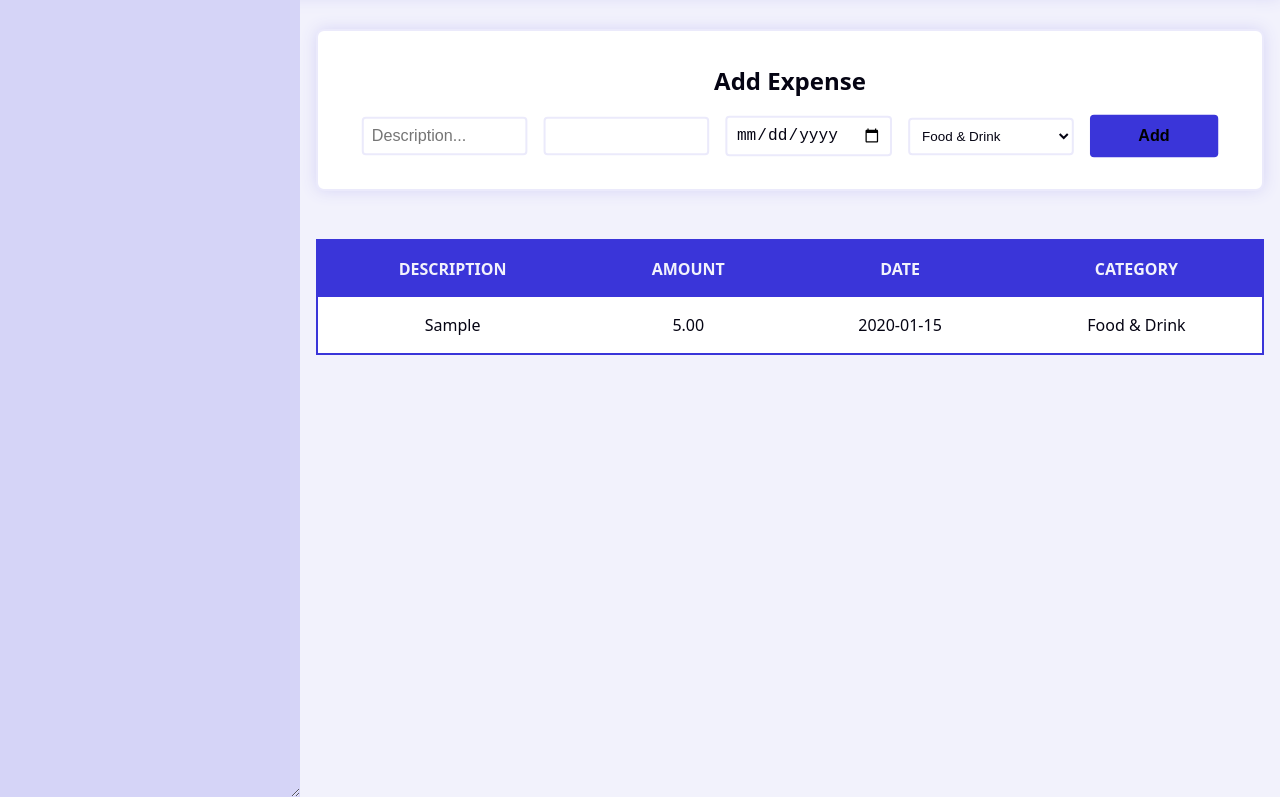
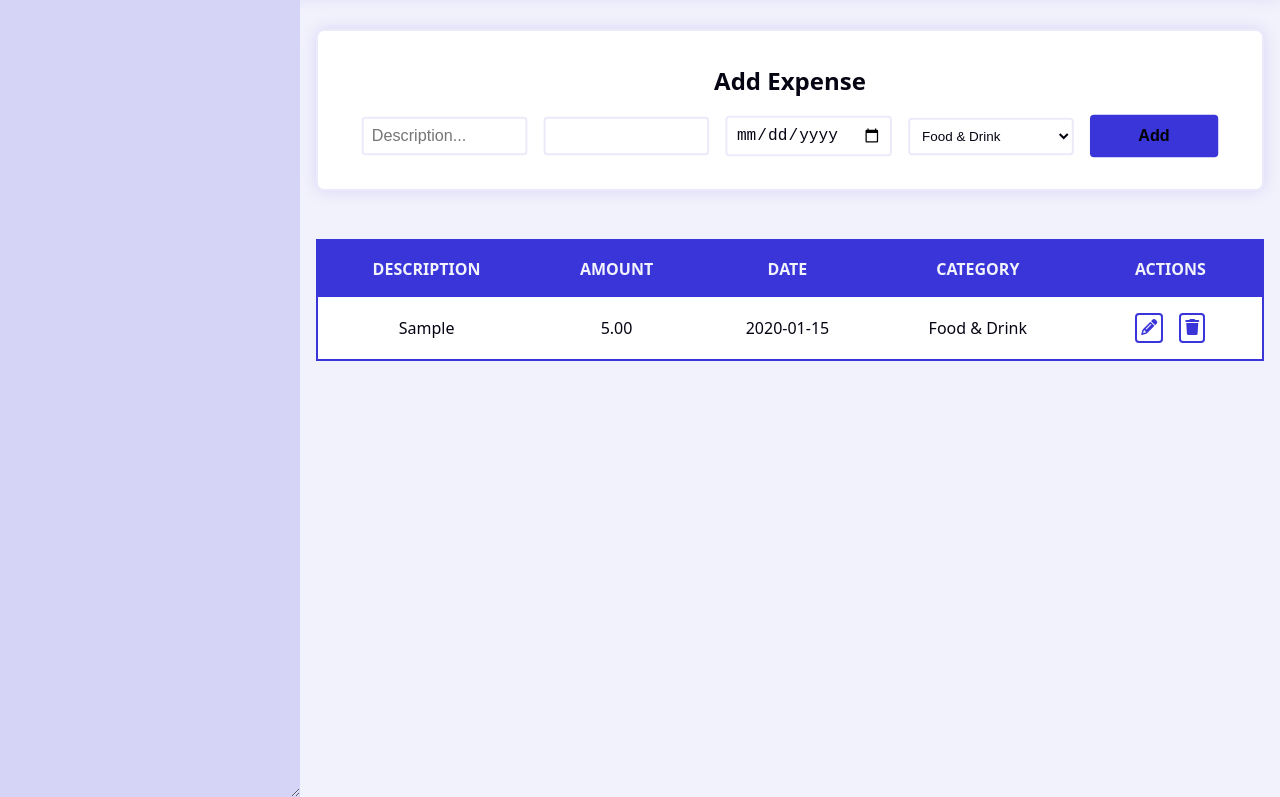
Before and after one commit to Leonard-Atorough/JS-Projects-and-components, a website built with Vite: page expense-tracker/index.html in a window 1280 px wide. Both pictures are taken after typing "Sample", "5", "2020-01-15" into the empty fields and a click on the button "Add". Shown: the part 83-880 px from the top of the page. Built offline with nearby package versions, Linux system fonts and the light colour scheme.

Commit message:
add edit buttons and hook up delete event handling

```diff
--- a/expense-tracker/index.html
+++ b/expense-tracker/index.html
@@ -6,6 +6,7 @@
     <meta name="viewport" content="width=device-width, initial-scale=1.0" />
     <link rel="stylesheet" href="src/css/style.css" />
     <title>expense-tracker</title>
+    <script src="https://kit.fontawesome.com/3d2cce5ff6.js" crossorigin="anonymous"></script>
   </head>
   <body>
     <div id="app"></div>
--- a/expense-tracker/src/ui/components/expenseRow.module.css
+++ b/expense-tracker/src/ui/components/expenseRow.module.css
@@ -3,7 +3,20 @@
   &.-alternate {
     background-color: var(--background-100);
   }
-  > .row {
+  > .cell {
     padding: 1rem;
   }
+  .button {
+    border: 2px solid var(--primary);
+    background-color: transparent;
+    color: var(--primary);
+    padding: 4px;
+    margin: 0 0.5rem;
+    border-radius: 4px;
+
+    &:hover {
+      background-color: var(--primary);
+      color: var(--background);
+    }
+  }
 }
--- a/expense-tracker/src/ui/components/expenseRow.ts
+++ b/expense-tracker/src/ui/components/expenseRow.ts
@@ -1,4 +1,5 @@
 import type { Expense } from "../../models/expense";
+import { appStore } from "../../state/store";
 
 import styles from "./expenseRow.module.css";
 
@@ -7,25 +8,68 @@ export const createExpenseRow = (
   isAlternative?: boolean
 ): HTMLTableRowElement => {
   const tableRow = document.createElement("tr");
-  tableRow.classList.add(`${styles["expense-table-row"]}`);
+  tableRow.id = expense.id;
+  tableRow.classList.add(styles["expense-table-row"]);
   if (isAlternative) tableRow.classList.add(`${styles["-alternate"]}`);
 
   const fragement = new DocumentFragment();
 
-  const desc = createTableRow({ content: expense.description });
-  const amnt = createTableRow({ content: (expense.amountCents / 100).toFixed(2).toString() });
-  const date = createTableRow({ content: expense.date });
-  const category = createTableRow({ content: expense.category ?? "(Empty)" });
+  const desc = createTableCell({ content: expense.description });
+  const amnt = createTableCell({ content: (expense.amountCents / 100).toFixed(2).toString() });
+  const date = createTableCell({ content: expense.date });
+  const category = createTableCell({ content: expense.category ?? "(Empty)" });
+  const actions = createTableActionsRow();
 
-  fragement.append(desc, amnt, date, category);
+  fragement.append(desc, amnt, date, category, actions);
   tableRow.appendChild(fragement);
+
+  attachClickHandlers(tableRow);
 
   return tableRow;
 };
 
-const createTableRow = (options: { content: string }): HTMLTableCellElement => {
+const createTableCell = (options: { content: string }): HTMLTableCellElement => {
   const cell = document.createElement("td");
   cell.textContent = options.content;
-  cell.classList.add(styles.row);
+  cell.classList.add(styles.cell);
   return cell;
 };
+
+const createTableActionsRow = (): HTMLTableCellElement => {
+  const cell = document.createElement("td");
+  cell.classList.add(styles.cell);
+
+  addButton(cell, { name: "edit", icon: "fa-solid fa-pencil" });
+  addButton(cell, { name: "delete", icon: "fa-solid fa-trash" });
+
+  return cell;
+};
+
+const addButton = (
+  parent: HTMLTableCellElement,
+  options: {
+    name: string;
+    icon: string;
+  }
+): void => {
+  const button = document.createElement("button");
+  button.id = options.name;
+  button.classList.add(styles.button);
+  const icon = document.createElement("i");
+  icon.className = options.icon;
+  button.appendChild(icon);
+  parent.appendChild(button);
+};
+
+const attachClickHandlers = (row: HTMLTableRowElement) => {
+  row.addEventListener("click", async (e) => {
+    e.preventDefault();
+    if ((e.target as HTMLElement).closest("#delete")) {
+      console.log((e.target as HTMLElement).closest("#delete"));
+      (await appStore).setState((prev) => ({
+        ...prev,
+        expenses: prev.expenses.filter((x) => x.id !== row.id),
+      }));
+    }
+  });
+};
--- a/expense-tracker/src/ui/views/dashboard.ts
+++ b/expense-tracker/src/ui/views/dashboard.ts
@@ -42,7 +42,7 @@ function BuildUI() {
 }
 
 function createSummaryTableHeaders(headElement: HTMLTableRowElement) {
-  const headings = ["DESCRIPTION", "AMOUNT", "DATE", "CATEGORY"];
+  const headings = ["DESCRIPTION", "AMOUNT", "DATE", "CATEGORY", "ACTIONS"];
   headings.forEach((heading) => {
     const el = document.createElement("th");
     el.classList.add(`${styles["expense-table-heading"]}`);
```
